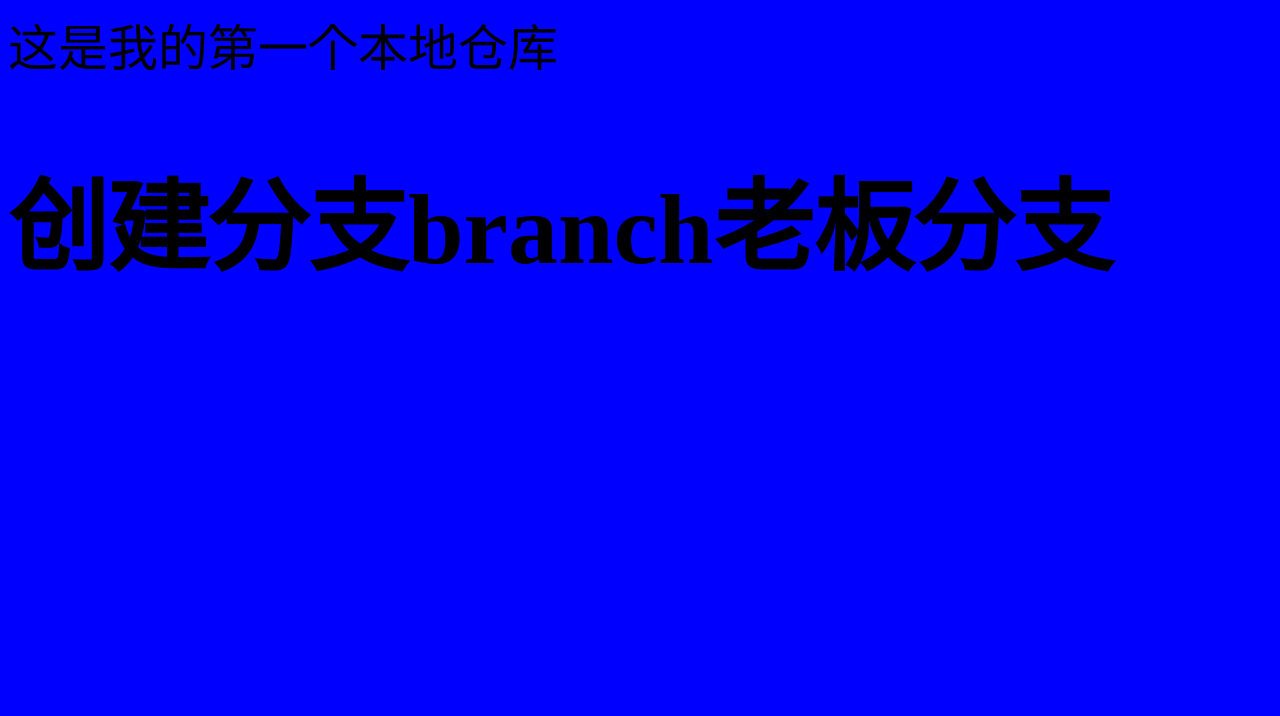
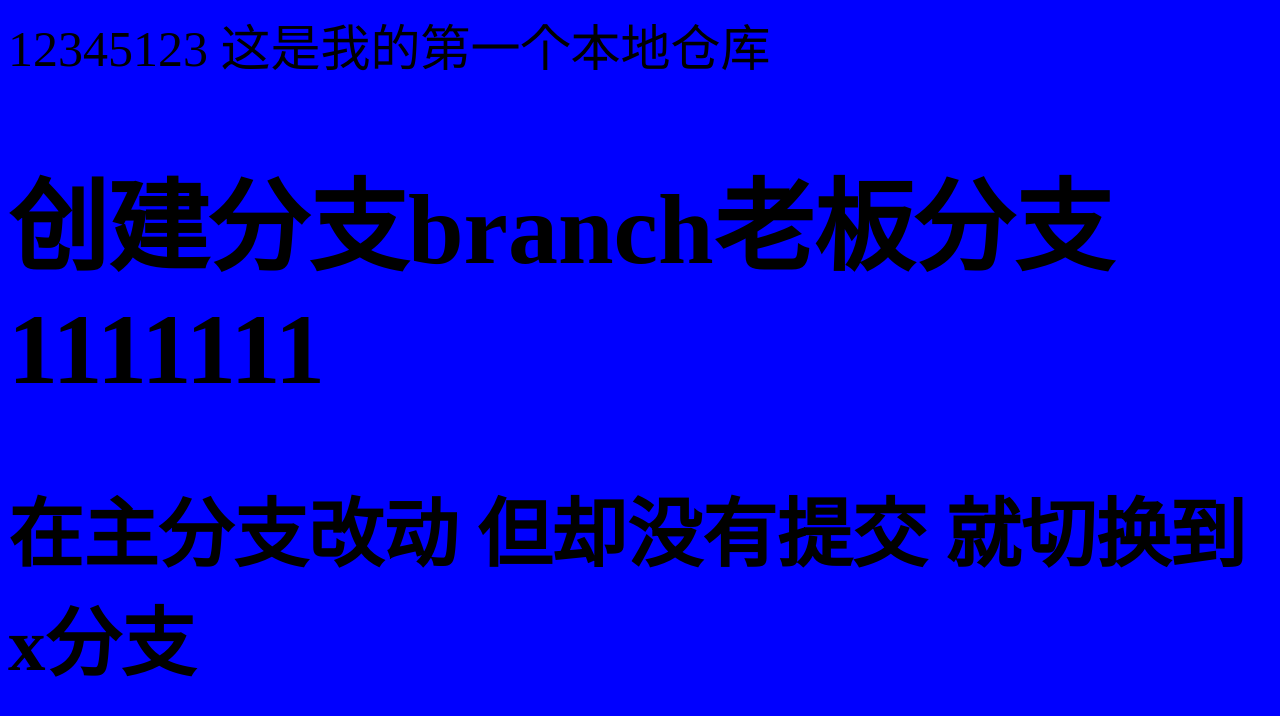
Before and after one commit to xiayu-angel/git-demo1, a plain HTML site: page index.html in a window 1280 px wide. Drawn offline with Linux system fonts and the light colour scheme.

Commit message:
改动了主分支  不提交切换到x分支 会报错  因为程序不知道是该提交到x分支 还是主分支 解决的办法是要么提交内容 要么合并冲突

```diff
--- a/index.html
+++ b/index.html
@@ -10,8 +10,10 @@
 </head>
 
 <body>
+    12345123
     这是我的第一个本地仓库
-    <h1>创建分支branch老板分支</h1>
+    <h1>创建分支branch老板分支1111111</h1>
+    <h2>在主分支改动 但却没有提交 就切换到x分支</h2>
 </body>
 
 </html>
```
